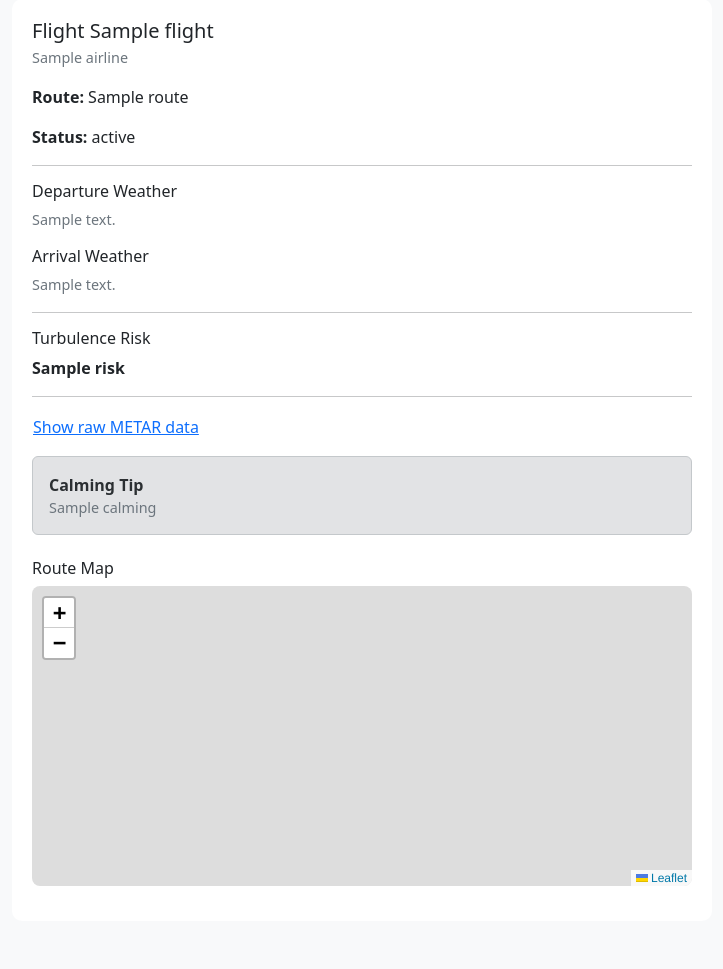
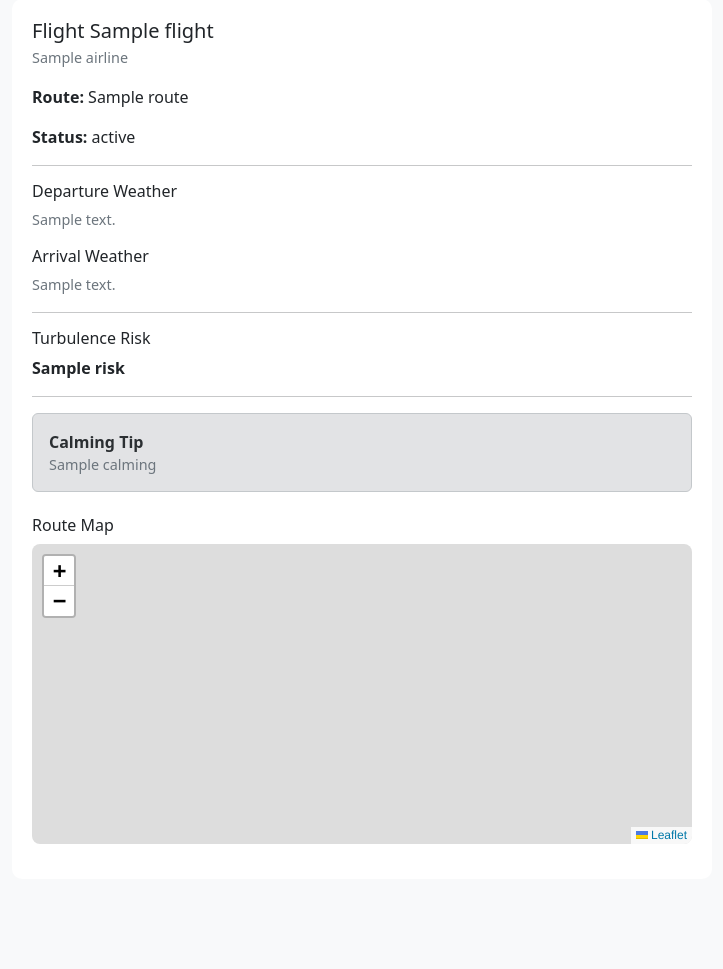
Before and after one commit to Casey-Lawrence/FYP, a Flask app: template AeroCast/templates/index.html in a window 1280 px wide. Shown: the part 165-1134 px from the top of the page, without its empty margins (278-1001 px from the left). After the commit the page ends 1009 px from the top, so only its background shows below. Run offline with Flask 3, Linux system fonts and the light colour scheme; the template is opened without the code that fills it: most values are stand-ins (such as "Sample title", 1, 10 or a date in 2020); parts of the project's set-up code (start-up, migrations or seed data) failed here and were passed over.

Commit message:
Remove show raw metar

```diff
--- a/AeroCast/app.py
+++ b/AeroCast/app.py
@@ -135,8 +135,6 @@ def home():
                 "dep_summary": dep_summary,
                 "arr_summary": arr_summary,
                 "map":map_data,
-                "raw_metar_dep": metar_dep,
-                "raw_metar_arr": metar_arr,
             }
 
         except Exception as e:
--- a/AeroCast/templates/index.html
+++ b/AeroCast/templates/index.html
@@ -46,22 +46,6 @@
                 <h6>Turbulence Risk</h6>
                 <p><strong>{{ data.risk }}</strong></p>
                 <hr>
-
-                <p>
-                <a class="btn btn-link p-0" data-bs-toggle="collapse" href="#rawMetar">
-                    Show raw METAR data
-                </a>
-                </p>
-
-                <div class="collapse" id="rawMetar">
-                <div class="small-text">
-                    <strong>Departure METAR:</strong><br>
-                    {{ data.raw_metar_dep }}<br><br>
-
-                    <strong>Arrival METAR:</strong><br>
-                    {{ data.raw_metar_arr }}
-                </div>
-                </div>
 
                 {% if data.calming %}
                     <div class="alert alert-secondary">
```
